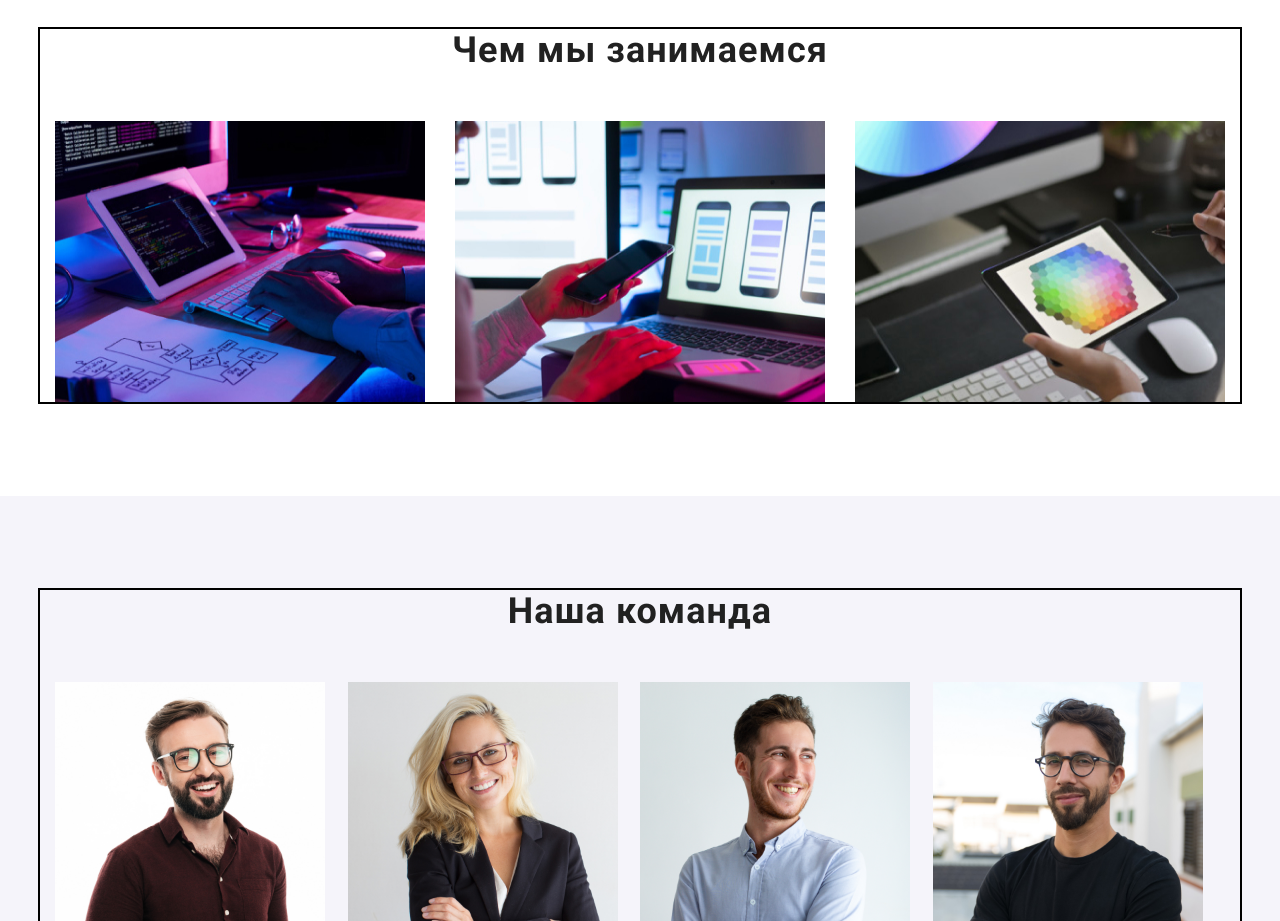
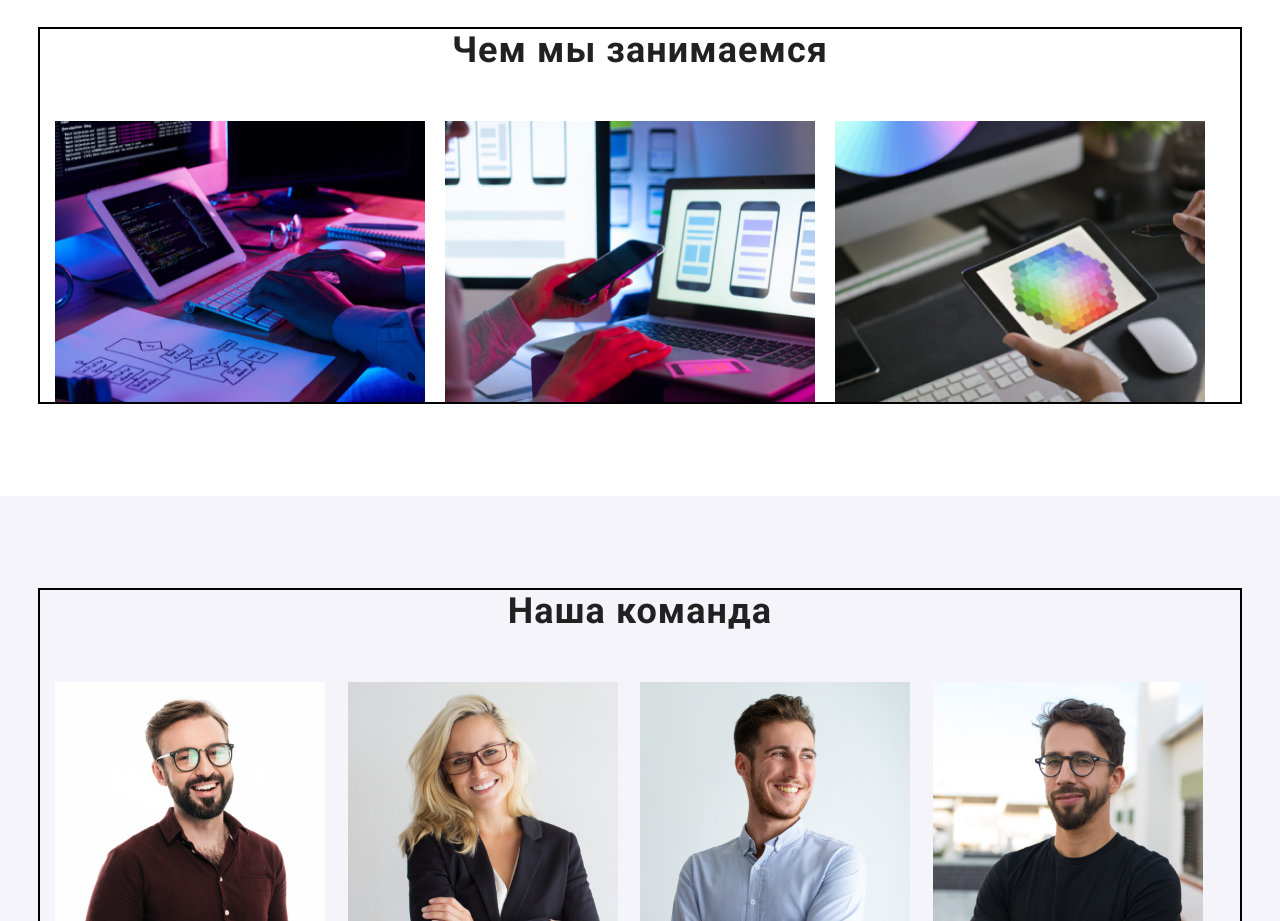
Before and after one commit to shuro4ka/goit-markup-hw-03, a plain HTML site: page index.html in a window 1280 px wide. Shown: the part 1080-2001 px from the top of the page. Drawn offline with nearby package versions, Linux system fonts and the light colour scheme.

Commit message:
add calc

```diff
--- a/css/styles.css
+++ b/css/styles.css
@@ -216,13 +216,13 @@ img {
   flex-wrap: wrap;
 }
 .works-item {
-  width: calc((100% - 60) / 3);
+  width: calc((100% - 90px) / 3);
   margin-right: 30px;
 }
-.works-item:nth-child(3n) {
+.works-item :nth-child(3n) {
   margin-right: 0;
 }
-.works-item:nth-last-child(- n + 3) {
+.works-item :nth-last-child(- n + 3) {
   margin-bottom: 0;
 }
 /*---------TEAM------------*/
```
